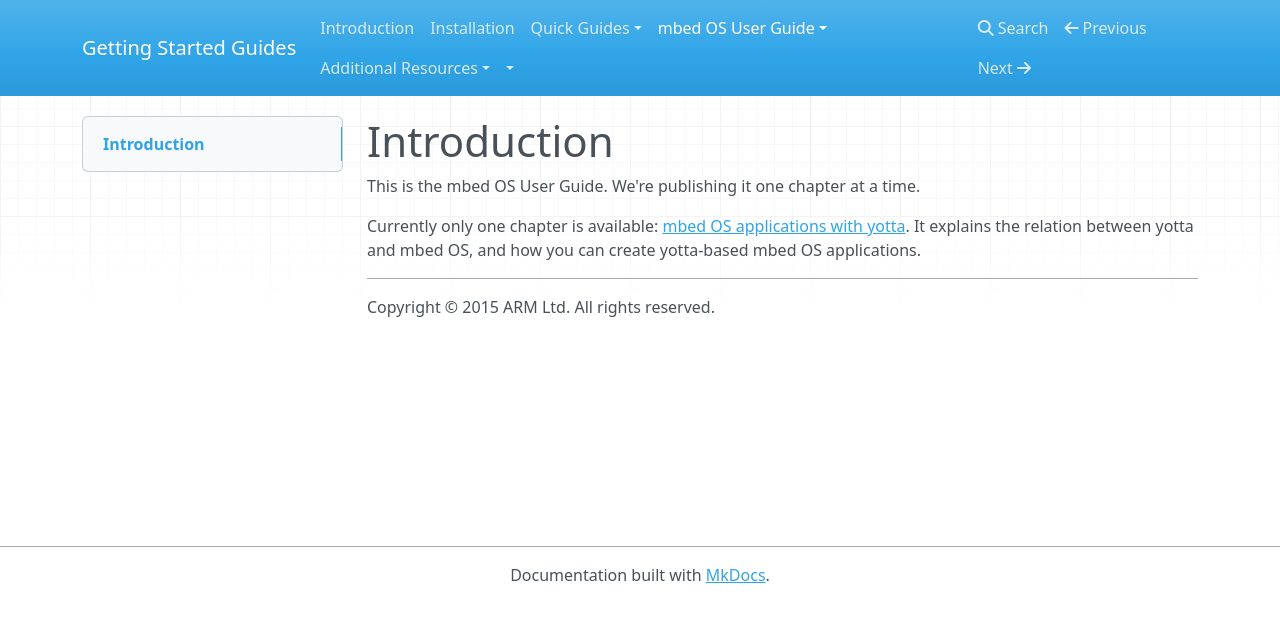
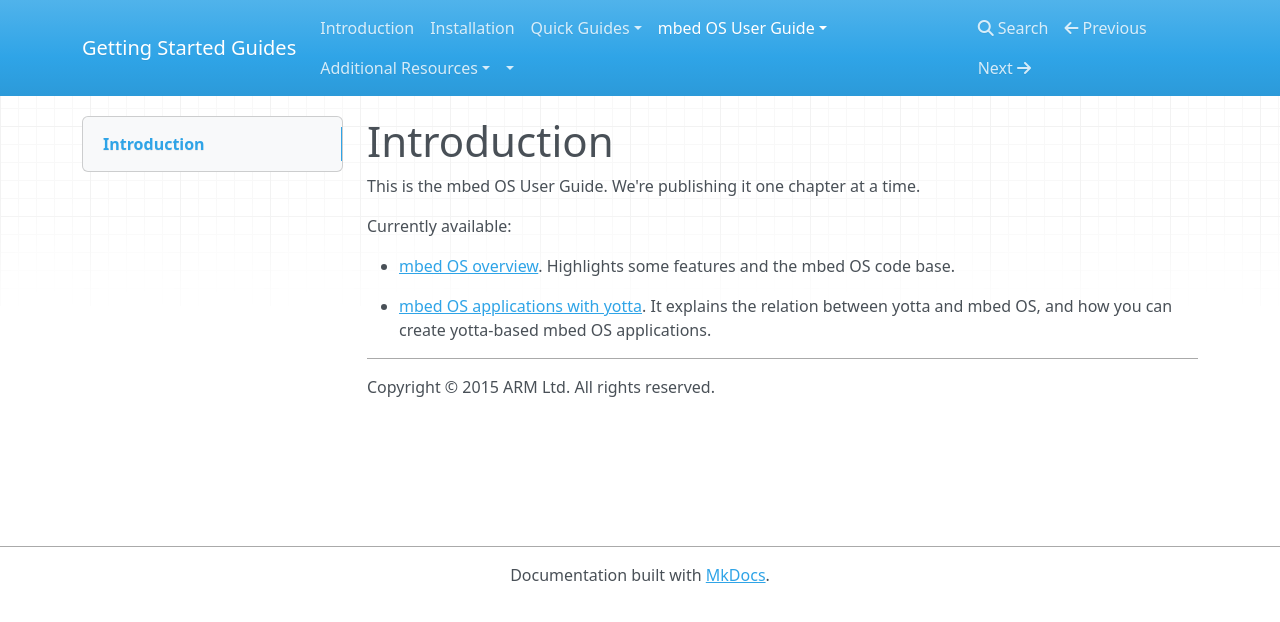
Before and after one commit to ARMmbed/GettingStartedmbedOS, an MkDocs documentation site: the page built from Docs/Full_Guide/guide_index.md, in a window 1280 px wide. Shown: the top 622 px of the page. Built offline with MkDocs 1.6.1, drawn with Linux system fonts in a browser that asks for light colours; nearby versions of some CDN libraries; old or Windows-style settings are respelled for this version of MkDocs.

Commit message:
Adding link to overview

```diff
--- a/Docs/Full_Guide/guide_index.md
+++ b/Docs/Full_Guide/guide_index.md
@@ -2,7 +2,11 @@
 
 This is the mbed OS User Guide. We're publishing it one chapter at a time.
 
-Currently only one chapter is available: [mbed OS applications with yotta](app_on_yotta.md). It explains the relation between yotta and mbed OS, and how you can create yotta-based mbed OS applications.
+Currently available:
+
+* [mbed OS overview](overview.md). Highlights some features and the mbed OS code base.
+
+* [mbed OS applications with yotta](app_on_yotta.md). It explains the relation between yotta and mbed OS, and how you can create yotta-based mbed OS applications.
 
 ______
 Copyright © 2015 ARM Ltd. All rights reserved.
```
